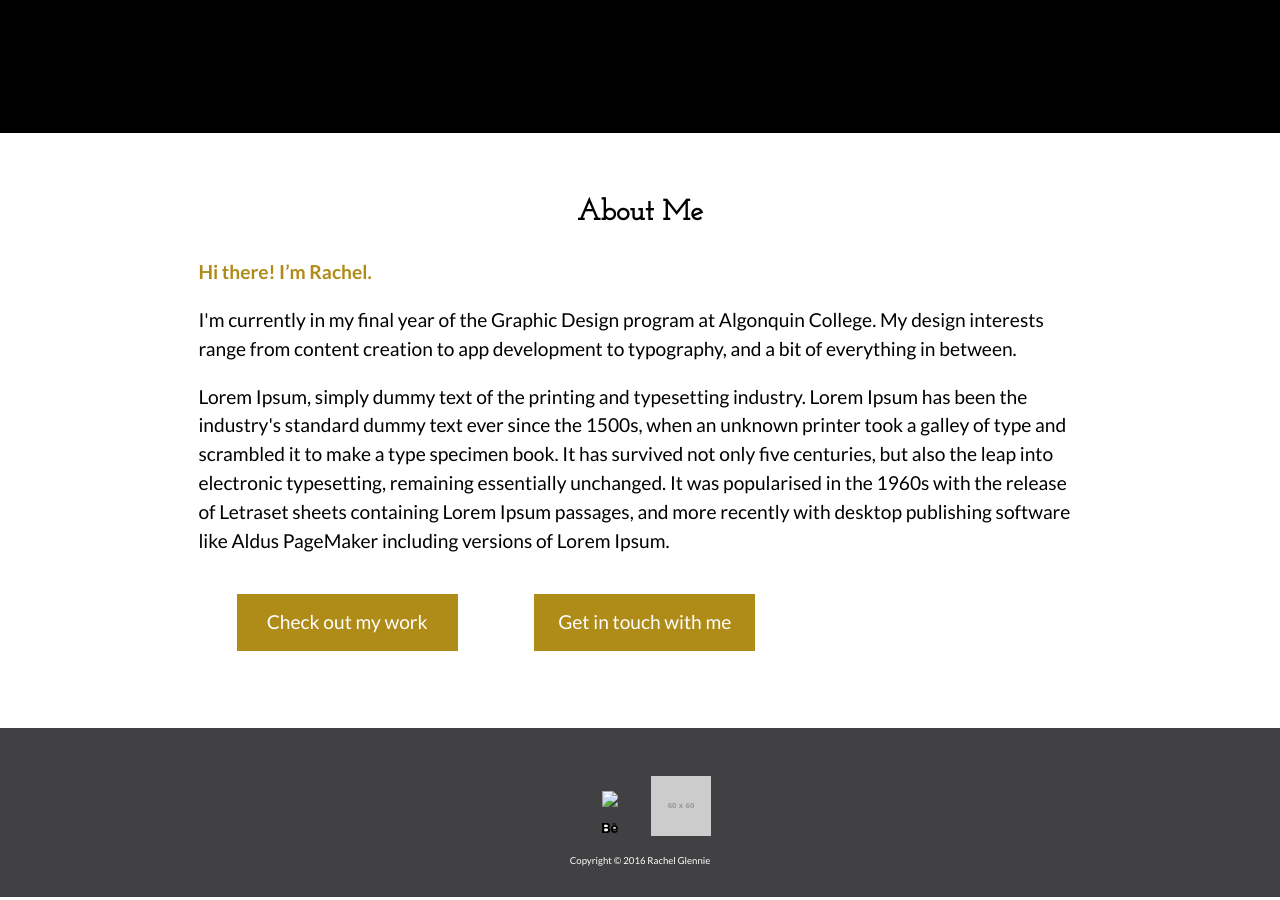
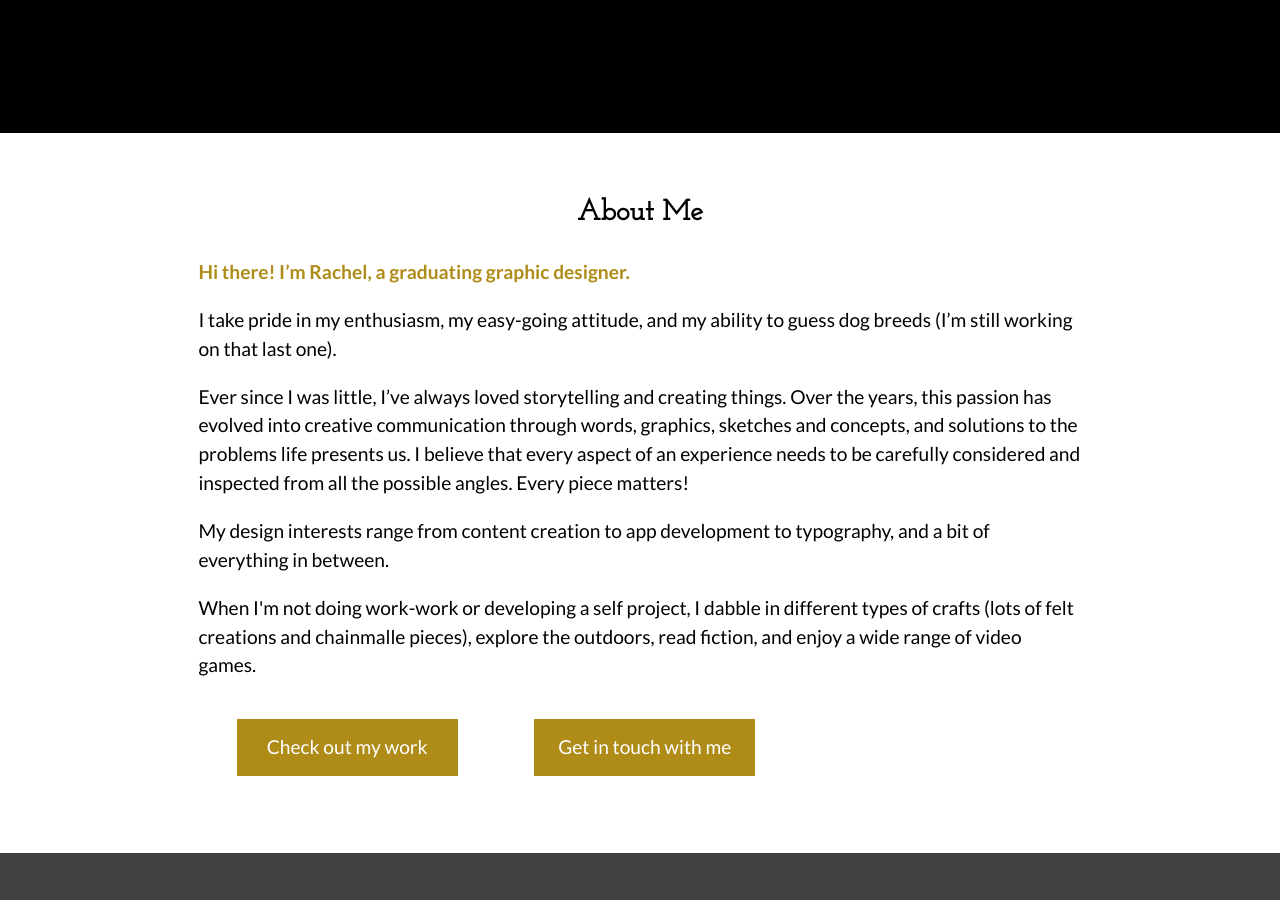
Before and after one commit to rachel-glennie/portfolio, a Jekyll site: the page built from index.html, in a window 1280 px wide and 900 px high, scrolled down 724 px. Built offline with Jekyll 4.4.1, drawn with Linux system fonts in a browser that asks for light colours; nearby versions of some CDN libraries.

Commit message:
Finalized copy on index

```diff
--- a/index.html
+++ b/index.html
@@ -11,9 +11,11 @@ meta: Rachel Glennie - a graphic designer located in Ottawa, specializing in UI
 <div class="default-margin">
   <h2>About Me</h2>
 
-  <strong>Hi there! I’m Rachel.</strong>
-  <p>I'm currently in my final year of the Graphic Design program at Algonquin College. My design interests range from content creation to app development to typography, and a bit of everything in between.</p>
-  <p>Lorem Ipsum, simply dummy text of the printing and typesetting industry. Lorem Ipsum has been the industry's standard dummy text ever since the 1500s, when an unknown printer took a galley of type and scrambled it to make a type specimen book. It has survived not only five centuries, but also the leap into electronic typesetting, remaining essentially unchanged. It was popularised in the 1960s with the release of Letraset sheets containing Lorem Ipsum passages, and more recently with desktop publishing software like Aldus PageMaker including versions of Lorem Ipsum.</p>
+  <strong>Hi there! I’m Rachel, a graduating graphic designer.</strong>
+  <p>I take pride in my enthusiasm, my easy-going attitude, and my ability to guess dog breeds (I’m still working on that last one).</p>
+  <p>Ever since I was little, I’ve always loved storytelling and creating things. Over the years, this passion has evolved into creative communication through words, graphics, sketches and concepts, and solutions to the problems life presents us. I believe that every aspect of an experience needs to be carefully considered and inspected from all the possible angles. Every piece matters!</p>
+  <p>My design interests range from content creation to app development to typography, and a bit of everything in between.
+  <p>When I'm not doing work-work or developing a self project, I dabble in different types of crafts (lots of felt creations and chainmalle pieces), explore the outdoors, read fiction, and enjoy a wide range of video games.</p>
 
   <div class="grid">
     <a class="button unit x-s-1-2 s-1-2 m-1-3 l-1-4" href="{{site.baseurl}}/portfolio-main">Check out my work</a>
```
